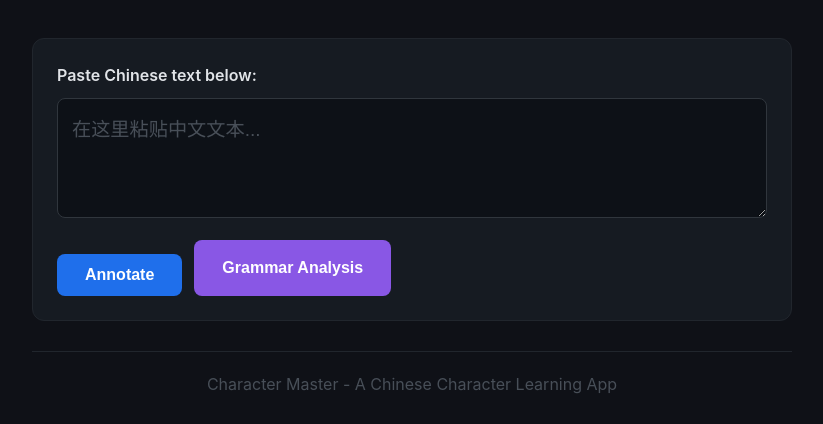
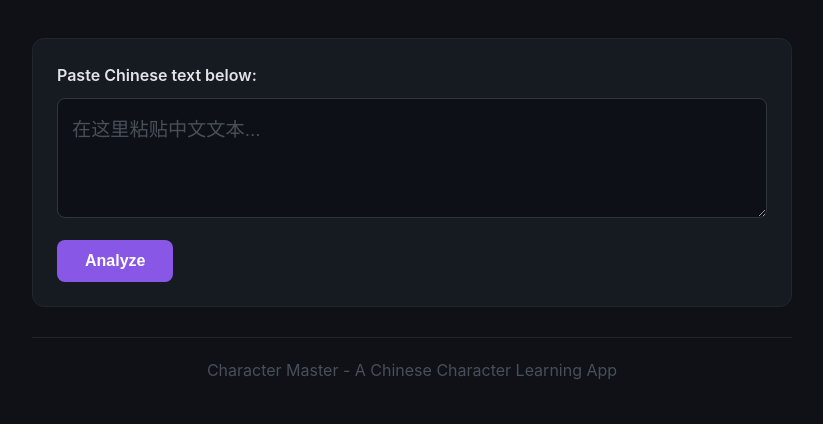
Before and after one commit to toxonaut/ChinChar, a Flask app: page /text-learner in a window 1280 px wide. Shown: the part 376-800 px from the top of the page, without its empty margins (228-1051 px from the left). Run offline with Flask 3, Linux system fonts and the light colour scheme; the visitor is signed in with stand-in values (Sample User, id 1); data comes from the database, SQL or seed files in the repository.

Commit message:
Combine Annotate + Grammar Analysis into single Analyze button with hoverable annotated tokens on left, grammar explanation on right

```diff
--- a/app.py
+++ b/app.py
@@ -45,6 +45,43 @@ def _numbered_to_tonemarks(s: str) -> str:
 def _is_chinese_token(s: str) -> bool:
     return any('\u4e00' <= ch <= '\u9fff' for ch in s)
 
+def _annotate_tokens(text: str) -> list:
+    """Tokenize a Chinese string with jieba and look up each token in CC-CEDICT.
+    Returns a list of token dicts suitable for the frontend."""
+    tokens = list(jieba.cut(text))
+    result = []
+    for tok in tokens:
+        if not _is_chinese_token(tok):
+            result.append({'token': tok, 'type': 'punctuation'})
+            continue
+        entry = _cccedict.get_entry(tok)
+        if entry:
+            pinyin_raw = entry.get('pinyin', '')
+            pinyin = _numbered_to_tonemarks(pinyin_raw) if pinyin_raw else ''
+            result.append({
+                'token': tok, 'type': 'chinese',
+                'pinyin': pinyin, 'definitions': entry.get('definitions', [])
+            })
+        else:
+            if len(tok) > 1:
+                for ch in tok:
+                    if not _is_chinese_token(ch):
+                        result.append({'token': ch, 'type': 'punctuation'})
+                        continue
+                    ch_entry = _cccedict.get_entry(ch)
+                    if ch_entry:
+                        ch_pinyin_raw = ch_entry.get('pinyin', '')
+                        ch_pinyin = _numbered_to_tonemarks(ch_pinyin_raw) if ch_pinyin_raw else ''
+                        result.append({
+                            'token': ch, 'type': 'chinese',
+                            'pinyin': ch_pinyin, 'definitions': ch_entry.get('definitions', [])
+                        })
+                    else:
+                        result.append({'token': ch, 'type': 'chinese', 'pinyin': '', 'definitions': []})
+            else:
+                result.append({'token': tok, 'type': 'chinese', 'pinyin': '', 'definitions': []})
+    return result
+
 # Load environment variables from .env file
 load_dotenv()
 
@@ -1217,6 +1254,10 @@ def grammar_analysis():
         # Don't forget the last pair
         if current_chunk is not None:
             chunks.append({'sentence': current_chunk.strip(), 'explanation': (current_explanation or '').strip()})
+
+        # Annotate each chunk's sentence with jieba + CC-CEDICT tokens
+        for chunk in chunks:
+            chunk['tokens'] = _annotate_tokens(chunk['sentence'])
 
         return jsonify({'chunks': chunks})
     except Exception as e:
--- a/templates/text_learner.html
+++ b/templates/text_learner.html
@@ -52,11 +52,11 @@
             color: #484f58;
         }
 
-        .annotate-btn {
+        .analyze-btn {
             display: inline-block;
             margin-top: 14px;
             padding: 12px 28px;
-            background-color: #1f6feb;
+            background-color: #8957e5;
             color: white;
             border: none;
             border-radius: 8px;
@@ -66,11 +66,11 @@
             transition: background-color 0.2s;
         }
 
-        .annotate-btn:hover {
-            background-color: #388bfd;
+        .analyze-btn:hover {
+            background-color: #a371f7;
         }
 
-        .annotate-btn:disabled {
+        .analyze-btn:disabled {
             background-color: #30363d;
             color: #484f58;
             cursor: not-allowed;
@@ -91,19 +91,6 @@
             display: block;
         }
 
-        .annotation-output {
-            background-color: #161b22;
-            border-radius: 12px;
-            border: 1px solid #21262d;
-            padding: 28px;
-            line-height: 2.4;
-            font-size: 1.4rem;
-            display: none;
-        }
-
-        .annotation-output.visible {
-            display: block;
-        }
 
         .token-chinese {
             position: relative;
@@ -196,35 +183,6 @@
             margin-bottom: 20px;
         }
 
-        .btn-row {
-            display: flex;
-            gap: 12px;
-            margin-top: 14px;
-            flex-wrap: wrap;
-        }
-
-        .grammar-btn {
-            display: inline-block;
-            padding: 12px 28px;
-            background-color: #8957e5;
-            color: white;
-            border: none;
-            border-radius: 8px;
-            font-size: 1rem;
-            font-weight: 600;
-            cursor: pointer;
-            transition: background-color 0.2s;
-        }
-
-        .grammar-btn:hover {
-            background-color: #a371f7;
-        }
-
-        .grammar-btn:disabled {
-            background-color: #30363d;
-            color: #484f58;
-            cursor: not-allowed;
-        }
 
         .grammar-output {
             display: none;
@@ -249,12 +207,10 @@
         .grammar-sentence {
             padding: 18px 22px;
             font-size: 1.35rem;
-            line-height: 1.9;
+            line-height: 2.2;
             color: #e1e4e8;
             border-right: 1px solid #21262d;
             font-family: 'Noto Sans SC', 'PingFang SC', 'Microsoft YaHei', sans-serif;
-            display: flex;
-            align-items: center;
         }
 
         .grammar-explanation {
@@ -299,14 +255,10 @@
                 <div class="input-section">
                     <label for="chinese-text">Paste Chinese text below:</label>
                     <textarea id="chinese-text" class="chinese-input" placeholder="在这里粘贴中文文本..."></textarea>
-                    <div class="btn-row">
-                        <button id="annotate-btn" class="annotate-btn">Annotate</button>
-                        <button id="grammar-btn" class="grammar-btn">Grammar Analysis</button>
-                    </div>
+                    <button id="analyze-btn" class="analyze-btn">Analyze</button>
                     <div id="warning-msg" class="warning-message">Please enter some Chinese text.</div>
                 </div>
 
-                <div id="annotation-output" class="annotation-output"></div>
                 <div id="grammar-output" class="grammar-output"></div>
             </div>
         </main>
@@ -318,48 +270,14 @@
 
     <script>
         const textInput = document.getElementById('chinese-text');
-        const annotateBtn = document.getElementById('annotate-btn');
-        const grammarBtn = document.getElementById('grammar-btn');
+        const analyzeBtn = document.getElementById('analyze-btn');
         const warningMsg = document.getElementById('warning-msg');
-        const output = document.getElementById('annotation-output');
         const grammarOutput = document.getElementById('grammar-output');
 
-        annotateBtn.addEventListener('click', async () => {
-            const text = textInput.value.trim();
-            warningMsg.classList.remove('visible');
-            output.classList.remove('visible');
-            grammarOutput.classList.remove('visible');
-            output.innerHTML = '';
-
-            if (!text) {
-                warningMsg.classList.add('visible');
-                return;
-            }
-
-            annotateBtn.disabled = true;
-            annotateBtn.textContent = 'Annotating...';
-
-            try {
-                const response = await fetch('/api/annotate-text', {
-                    method: 'POST',
-                    headers: { 'Content-Type': 'application/json' },
-                    body: JSON.stringify({ text })
-                });
-
-                const data = await response.json();
-
-                if (!response.ok) {
-                    warningMsg.textContent = data.error || 'An error occurred.';
-                    warningMsg.classList.add('visible');
-                    return;
-                }
-
-                const tokens = data.tokens;
+        function renderTokens(tokens) {
             let html = '';
-
             for (const tok of tokens) {
                 if (tok.type === 'punctuation') {
-                        // Preserve newlines
                     const escaped = tok.token.replace(/\n/g, '<br>');
                     html += `<span class="token-punct">${escaped}</span>`;
                 } else {
@@ -379,23 +297,12 @@
                     html += `<span class="token-chinese">${tok.token}<span class="token-popup">${popupContent}</span></span>`;
                 }
             }
+            return html;
+        }
 
-                output.innerHTML = html;
-                output.classList.add('visible');
-            } catch (err) {
-                console.error('Annotation error:', err);
-                warningMsg.textContent = 'An error occurred while annotating text.';
-                warningMsg.classList.add('visible');
-            } finally {
-                annotateBtn.disabled = false;
-                annotateBtn.textContent = 'Annotate';
-            }
-        });
-
-        grammarBtn.addEventListener('click', async () => {
+        analyzeBtn.addEventListener('click', async () => {
             const text = textInput.value.trim();
             warningMsg.classList.remove('visible');
-            output.classList.remove('visible');
             grammarOutput.classList.remove('visible');
             grammarOutput.innerHTML = '';
 
@@ -405,8 +312,8 @@
                 return;
             }
 
-            grammarBtn.disabled = true;
-            grammarBtn.textContent = 'Analyzing...';
+            analyzeBtn.disabled = true;
+            analyzeBtn.textContent = 'Analyzing...';
 
             try {
                 const response = await fetch('/api/grammar-analysis', {
@@ -425,13 +332,13 @@
 
                 let html = '';
                 for (const chunk of data.chunks) {
-                    const escapedSentence = chunk.sentence;
+                    const annotatedHtml = chunk.tokens ? renderTokens(chunk.tokens) : chunk.sentence;
                     const escapedExplanation = chunk.explanation
                         .replace(/&/g, '&amp;')
                         .replace(/</g, '&lt;')
                         .replace(/>/g, '&gt;');
                     html += `<div class="grammar-chunk">`;
-                    html += `<div class="grammar-sentence">${escapedSentence}</div>`;
+                    html += `<div class="grammar-sentence">${annotatedHtml}</div>`;
                     html += `<div class="grammar-explanation">${escapedExplanation}</div>`;
                     html += `</div>`;
                 }
@@ -439,12 +346,12 @@
                 grammarOutput.innerHTML = html;
                 grammarOutput.classList.add('visible');
             } catch (err) {
-                console.error('Grammar analysis error:', err);
-                warningMsg.textContent = 'An error occurred during grammar analysis.';
+                console.error('Analysis error:', err);
+                warningMsg.textContent = 'An error occurred during analysis.';
                 warningMsg.classList.add('visible');
             } finally {
-                grammarBtn.disabled = false;
-                grammarBtn.textContent = 'Grammar Analysis';
+                analyzeBtn.disabled = false;
+                analyzeBtn.textContent = 'Analyze';
             }
         });
     </script>
```
Lines whose indentation alone changed are shown as unchanged.
